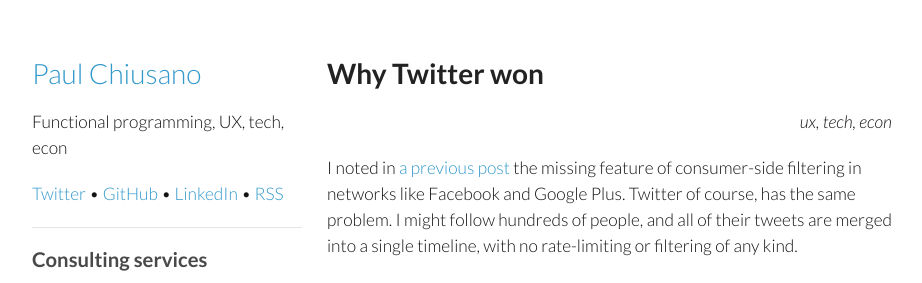
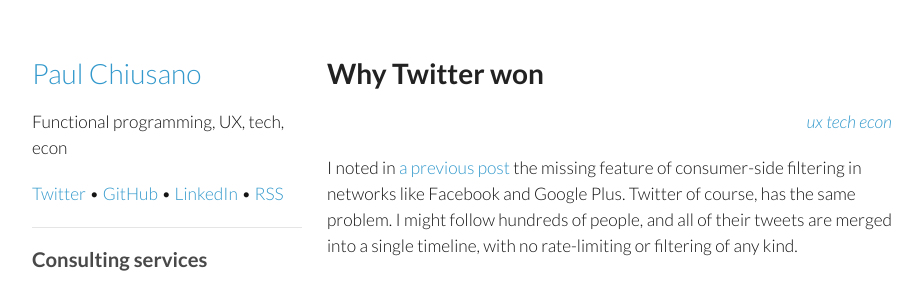
Before and after one commit to pchiusano/pchiusano.github.io, a Jekyll site: the page built from _posts/2014-05-21-why-twitter-won.markdown, in a window 1280 px wide and 900 px high. Shown: the top 283 px of the window, without its empty margins (178-1100 px from the left). Built offline with Jekyll 4.4.1, drawn with Linux system fonts in a browser that asks for light colours; comment, search, counter and statistics services are not loaded.

Commit message:
Update post.html

```diff
--- a/_layouts/post.html
+++ b/_layouts/post.html
@@ -19,9 +19,10 @@
       {% include header.html %}
       <section>
       <h1>{{ page.title }}</h1>
-      <p align="right">
-        <i>
-        {{ page.categories | join: ', ' }}
+      <p align="right"><i>
+        {% for c in page.categories %}
+        <a href="/{{c}}">{{c}}</a>
+        {% endfor %}
         </i>
       </p>
       {{content}}
```
